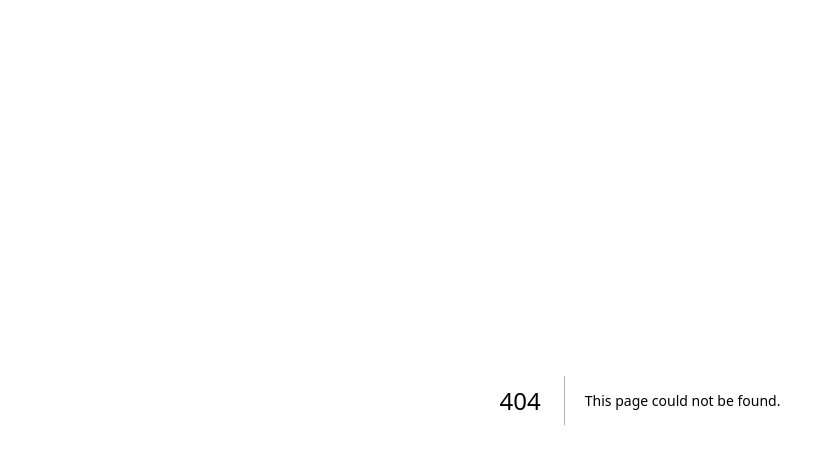
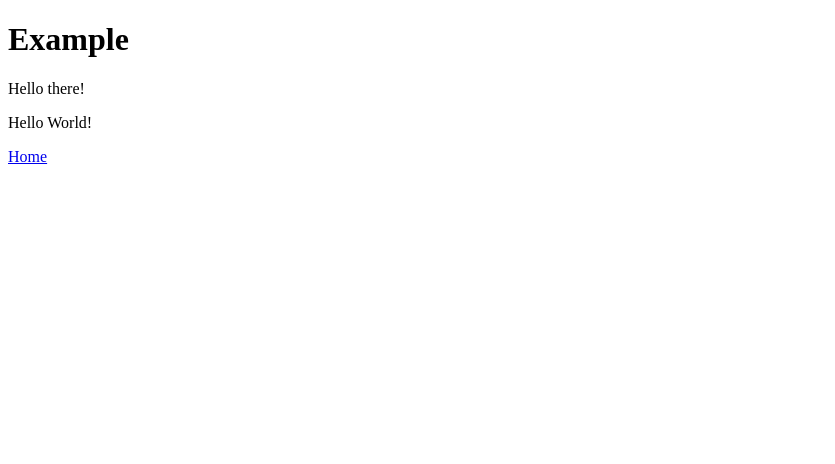
Before and after one commit to barnabas-lesti/react-nextjs-poc, a Next.js app: page /example in a window 1280 px wide. Before the commit this address had no page. Shown: the top 464 px of the page, without its empty margins (0-835 px from the left). Built offline with nearby package versions, Linux system fonts and the light colour scheme.

Commit message:
feat(*): create example feature and page

```diff
--- /dev/null
+++ b/app/example/page.tsx
@@ -0,0 +1,22 @@
+import { type Metadata } from "next";
+
+import { ExampleComponent } from "#features/example/component";
+import { UiLinkComponent } from "#ui/link/component";
+
+export const metadata: Metadata = {
+  title: "Example",
+  description: "Example page",
+};
+
+export default () => {
+  return (
+    <>
+      <h1>Example</h1>
+
+      <ExampleComponent name="there" />
+      <ExampleComponent />
+
+      <UiLinkComponent href="/">Home</UiLinkComponent>
+    </>
+  );
+};
--- a/app/layout.tsx
+++ b/app/layout.tsx
@@ -5,7 +5,10 @@ import { type NextLayoutProps } from "#core/types";
 import "./globals.css";
 
 export const metadata: Metadata = {
-  title: "Diary",
+  title: {
+    template: "%s | Diary",
+    default: "Diary",
+  },
   description: "Diary web application",
 };
 
--- a/eslint.config.mjs
+++ b/eslint.config.mjs
@@ -79,7 +79,9 @@ export default typescriptEslint.config(
       // React
       ...eslintPluginReact.configs.flat.recommended.rules,
       ...eslintPluginReactHooks.configs.recommended.rules,
+      // "react/prop-types": "off",
       "react/react-in-jsx-scope": "off",
+      "react/self-closing-comp": "error",
       "react-refresh/only-export-components": "error",
 
       // Next
--- /dev/null
+++ b/features/example/component.tsx
@@ -0,0 +1,6 @@
+import { DEFAULT_EXAMPLE_NAME } from "./constants";
+import { type ExampleComponentProps } from "./types";
+
+export const ExampleComponent = (props: ExampleComponentProps) => {
+  return <p>Hello {props.name || DEFAULT_EXAMPLE_NAME}!</p>;
+};
--- /dev/null
+++ b/features/example/constants.ts
@@ -0,0 +1 @@
+export const DEFAULT_EXAMPLE_NAME = "World";
--- /dev/null
+++ b/features/example/types.ts
@@ -0,0 +1,3 @@
+export type ExampleComponentProps = React.PropsWithChildren<{
+  name?: string;
+}>;
--- a/tsconfig.json
+++ b/tsconfig.json
@@ -19,7 +19,8 @@
     ],
     "paths": {
       "#core/*": ["./core/*"],
-      "#features/*": ["./features/*"]
+      "#features/*": ["./features/*"],
+      "#ui/*": ["./ui/*"]
     }
   },
   "include": ["next-env.d.ts", "**/*.ts", "**/*.tsx", ".next/types/**/*.ts"],
--- /dev/null
+++ b/ui/link/component.tsx
@@ -0,0 +1,7 @@
+import Link from "next/link";
+
+import { type UiLinkComponentProps } from "./types";
+
+export const UiLinkComponent = (props: UiLinkComponentProps) => {
+  return <Link href={props.href}>{props.children}</Link>;
+};
--- /dev/null
+++ b/ui/link/types.ts
@@ -0,0 +1,3 @@
+export type UiLinkComponentProps = React.PropsWithChildren<{
+  href: string;
+}>;
```
Also changed, not shown: app/page.tsx (+4 -4 lines), 1 other file (tests, documents, lock files or other folders).
